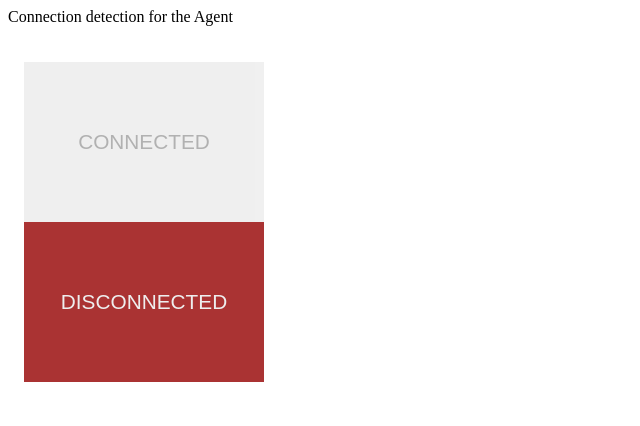
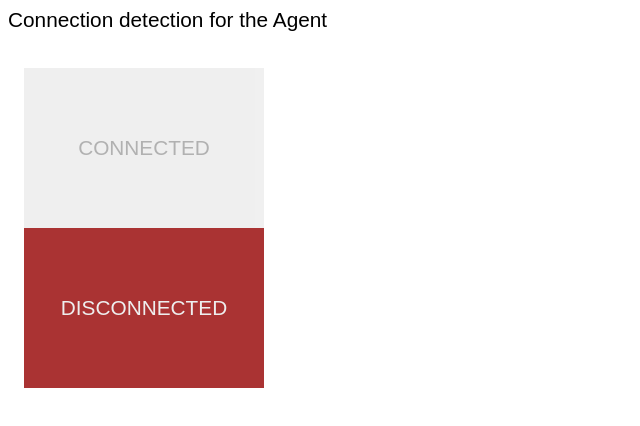
Before and after one commit to connectifi-co/testconnect, a plain HTML site: page index.html in a window 1280 px wide. Shown: the whole page, without its empty margins (0-640 px from the left). Drawn offline with Linux system fonts and the light colour scheme.

Commit message:
Update index.html

```diff
--- a/index.html
+++ b/index.html
@@ -2,6 +2,12 @@
     <head>
 
         <style>
+
+            .row.description {
+                font-family: sans-serif;
+                font-size: 1.3rem;
+            }
+
             .alert {
                 width:15rem;
                 height:10rem;
```
